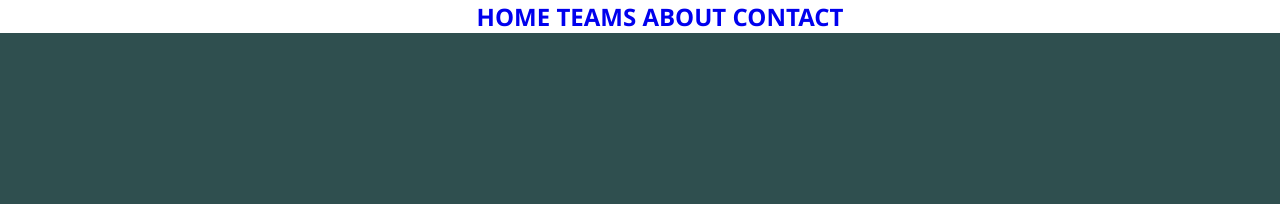
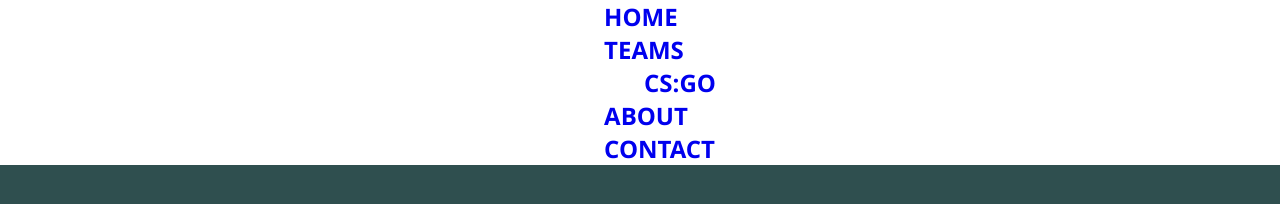
Before and after one commit to KyleBoBa/lastProject, a plain HTML site: page index.html in a window 1280 px wide. Drawn offline with Linux system fonts and the light colour scheme.

Commit message:
Update index.html

```diff
--- a/index.html
+++ b/index.html
@@ -19,8 +19,19 @@
             <ul>
                 <li>
                     <a href="#">HOME</a>
+                </li>
+                <li>
                     <a href="#">TEAMS</a>
+                    <ul>
+                        <li>
+                            <a href="#">CS:GO</a>
+                        </li>
+                    </ul>
+                </li>
+                <li>
                     <a href="#">ABOUT</a>
+                </li>
+                <li>
                     <a href="#">CONTACT</a>
                 </li>
             </ul>
```
